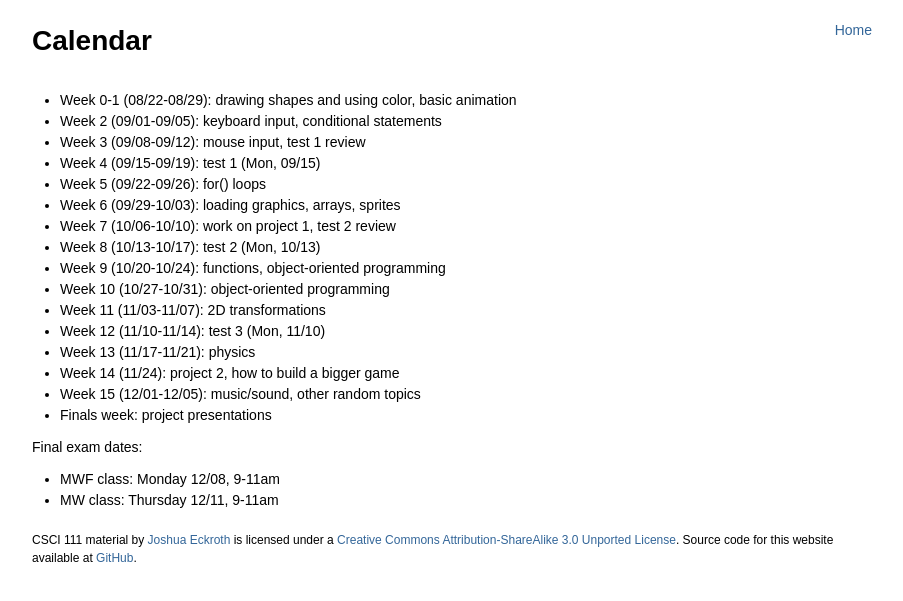
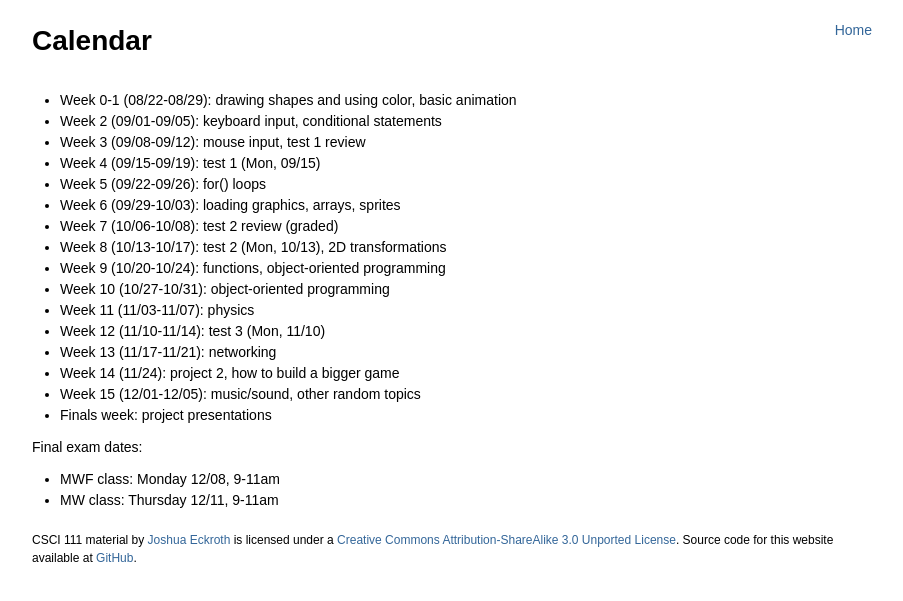
Before and after one commit to joshuaeckroth/csci111-website, a Jekyll site: the page built from guides/_posts/2014-08-11-calendar.markdown, in a window 1280 px wide. Shown: the top 601 px of the page, without its empty margins (183-1086 px from the left). Built offline with Jekyll 4.4.1, drawn with Linux system fonts in a browser that asks for light colours; Markdown is read by kramdown in place of the engine named in the settings.

Commit message:
Updated due dates, calendar.

```diff
--- a/guides/_posts/2014-08-11-calendar.markdown
+++ b/guides/_posts/2014-08-11-calendar.markdown
@@ -11,13 +11,13 @@ title: Calendar
 - Week 4 (09/15-09/19): test 1 (Mon, 09/15)
 - Week 5 (09/22-09/26): for() loops
 - Week 6 (09/29-10/03): loading graphics, arrays, sprites
-- Week 7 (10/06-10/10): work on project 1, test 2 review
-- Week 8 (10/13-10/17): test 2 (Mon, 10/13)
+- Week 7 (10/06-10/08): test 2 review (graded)
+- Week 8 (10/13-10/17): test 2 (Mon, 10/13), 2D transformations
 - Week 9 (10/20-10/24): functions, object-oriented programming
 - Week 10 (10/27-10/31): object-oriented programming
-- Week 11 (11/03-11/07): 2D transformations
+- Week 11 (11/03-11/07): physics
 - Week 12 (11/10-11/14): test 3 (Mon, 11/10)
-- Week 13 (11/17-11/21): physics
+- Week 13 (11/17-11/21): networking
 - Week 14 (11/24): project 2, how to build a bigger game
 - Week 15 (12/01-12/05): music/sound, other random topics
 - Finals week: project presentations
--- a/labs/_posts/2014-09-26-group-project-1.markdown
+++ b/labs/_posts/2014-09-26-group-project-1.markdown
@@ -1,7 +1,7 @@
 ---
 layout: post
 title: Group project 1
-due: Oct 6, 11:59pm
+due: Oct 8, 11:59pm
 ---
 
 # Group project 1
```
